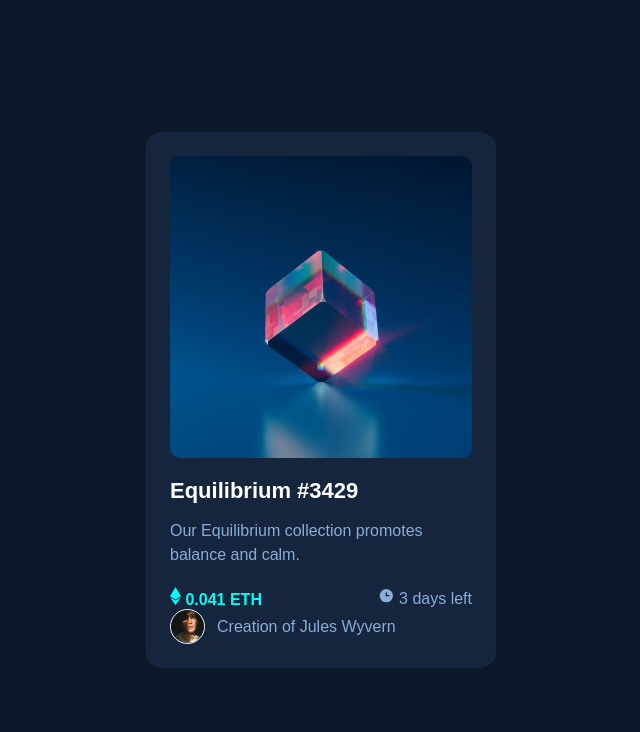
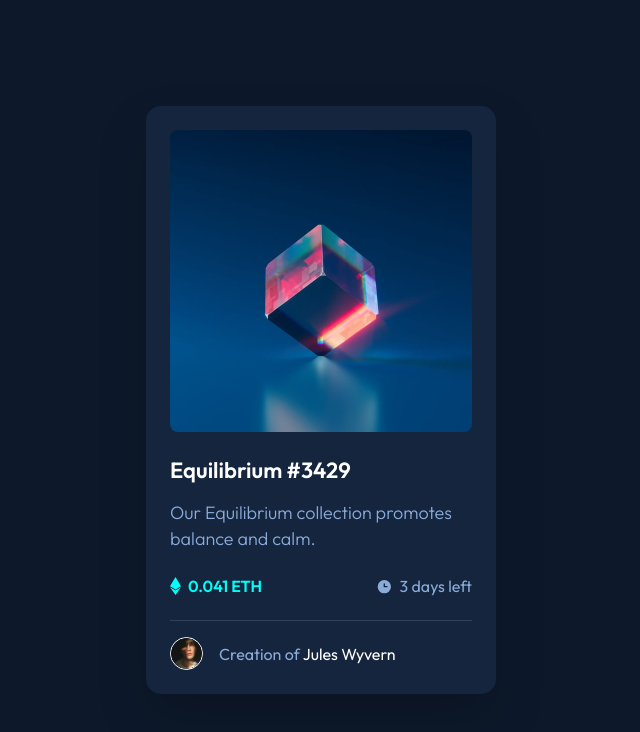
Before and after one commit to Volochay/nft-preview-card, a plain HTML site: page index.html in a window 1280 px wide. Shown: the whole page, without its empty margins (319-959 px from the left). Drawn offline with Linux system fonts and the light colour scheme.

Commit message:
Update preview.css

```diff
--- a/preview.css
+++ b/preview.css
@@ -5,26 +5,29 @@
 }
 
 body {
+    min-height: 100dvh;
     background-color: hsl(217, 54%, 11%);
-    min-height: 100vh;
+    font-family: "Outfit", sans-serif;
+    font-size: 18px;
 
     display: flex;
     justify-content: center;
     align-items: center;
-
-    font-family: Arial, sans-serif;
+    padding: 24px;
 }
 
 .card {
-    width: 350px;
+    max-width: 350px;
+    width: 100%;
     background-color: hsl(216, 50%, 16%);
     padding: 24px;
-    border-radius: 16px;
+    border-radius: 15px;
+    box-shadow: 0 25px 50px rgba(0, 0, 0, 0.2);
 }
 
 .image-box {
     position: relative;
-    border-radius: 10px;
+    border-radius: 8px;
     overflow: hidden;
     cursor: pointer;
 }
@@ -37,17 +40,14 @@ body {
 .overlay {
     position: absolute;
     inset: 0;
-
-    background: hsla(178, 100%, 50%, 0.5);
+    background-color: hsla(178, 100%, 50%, 0.5);
 
     display: flex;
     justify-content: center;
     align-items: center;
 
     opacity: 0;
-    transition: opacity 0.3s;
-
-    pointer-events: none;
+    transition: opacity 0.3s ease;
 }
 
 .image-box:hover .overlay {
@@ -55,64 +55,82 @@ body {
 }
 
 h1 {
-    color: white;
-    margin-top: 20px;
+    margin-top: 24px;
+    color: hsl(0, 0%, 100%);
     font-size: 22px;
-    transition: color 0.3s;
+    font-weight: 600;
+    cursor: pointer;
+    transition: color 0.3s ease;
 }
 
 h1:hover {
     color: hsl(178, 100%, 50%);
-    cursor: pointer;
 }
 
 .description {
+    margin-top: 16px;
     color: hsl(215, 51%, 70%);
-    margin-top: 15px;
-    line-height: 1.5;
+    font-size: 18px;
+    font-weight: 300;
+    line-height: 1.45;
 }
 
 .info {
+    margin-top: 24px;
     display: flex;
     justify-content: space-between;
-    margin-top: 20px;
+    align-items: center;
+}
+
+.price,
+.time {
+    display: flex;
+    align-items: center;
+    gap: 7px;
+    font-size: 16px;
 }
 
 .price {
     color: hsl(178, 100%, 50%);
-    font-weight: bold;
+    font-weight: 600;
 }
 
 .time {
     color: hsl(215, 51%, 70%);
+    font-weight: 400;
 }
 
-hr {
-    border: none;
-    border-top: 1px solid hsl(215, 32%, 27%);
-    margin: 20px 0;
+.line {
+    height: 1px;
+    background-color: hsl(215, 32%, 27%);
+    margin: 24px 0 16px;
 }
 
 .author {
     display: flex;
     align-items: center;
-    gap: 12px;
-    color: hsl(215, 51%, 70%);
+    gap: 16px;
 }
 
 .avatar {
-    width: 35px;
-    height: 35px;
-    border: 1px solid white;
+    width: 33px;
+    height: 33px;
+    border: 1px solid hsl(0, 0%, 100%);
     border-radius: 50%;
 }
 
-.author strong {
-    color: white;
-    transition: color 0.3s;
+.author p {
+    color: hsl(215, 51%, 70%);
+    font-size: 16px;
+    font-weight: 400;
 }
 
-.author strong:hover {
+.author span {
+    color: hsl(0, 0%, 100%);
+    cursor: pointer;
+    transition: color 0.3s ease;
+}
+
+.author span:hover {
     color: hsl(178, 100%, 50%);
-    cursor: pointer;
 }
```
